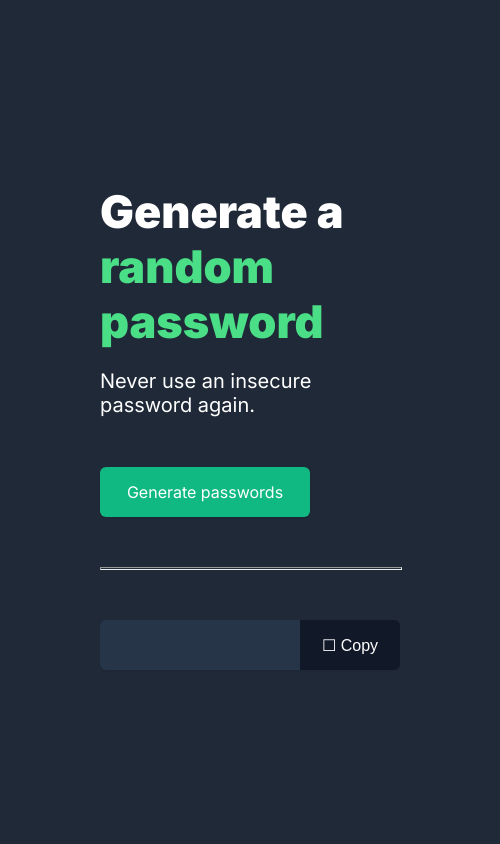
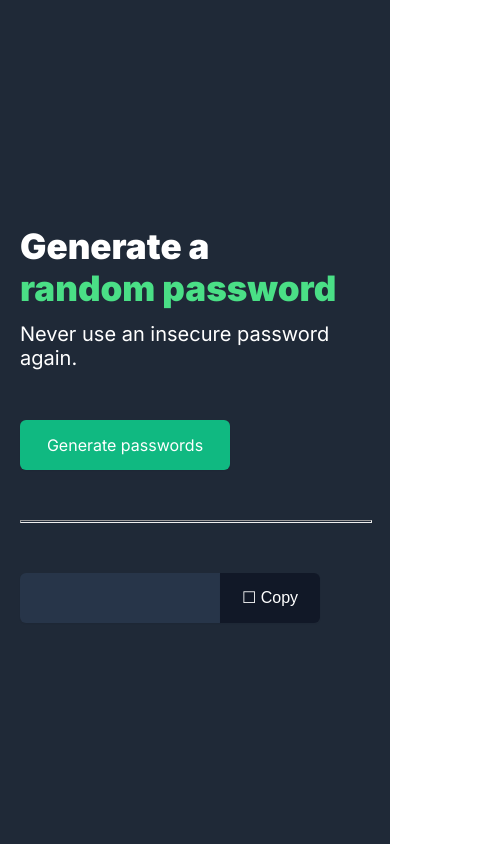
Before and after one commit to razuahmed21/password-generator, a plain HTML site: page index.html in a window 390 px wide. Shown: the whole page, 500 px wide, since content can reach past the window. Drawn offline with Linux system fonts and the light colour scheme.

Commit message:
media query written

```diff
--- a/style.css
+++ b/style.css
@@ -87,3 +87,19 @@ hr {
 	margin-top: 20px;
 	font-size: 15px;
 }
+@media (max-width: 575.98px) {
+	.row {
+		grid-template-columns: auto;
+		height: auto;
+	}
+	.password-image {
+		display: none;
+	}
+	.password-form {
+		padding: 50px 20px;
+	}
+    .password-form h1 {
+        font-size: 35px;
+        font-weight: 900;
+    }
+}
```
